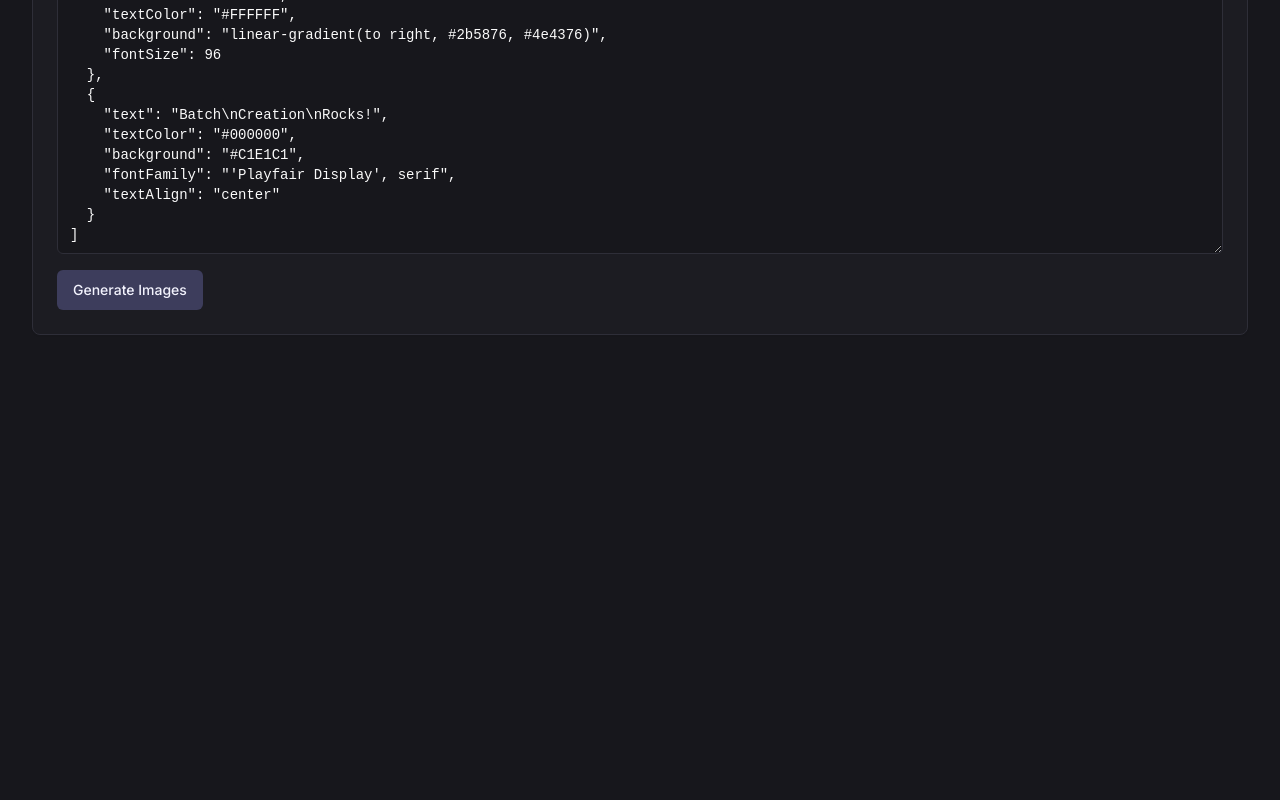
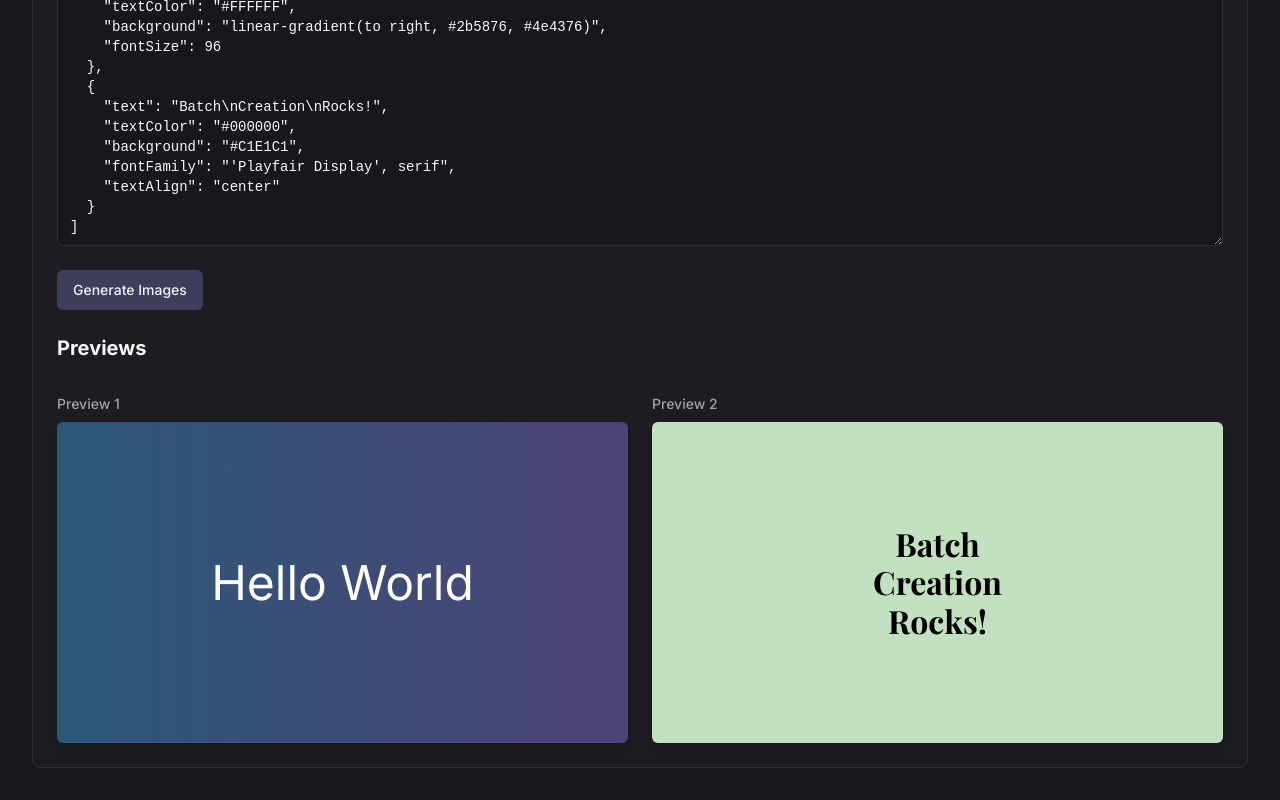
Before and after one commit to hami-r/image-overlay, a Next.js app: page /batch in a window 1280 px wide. Shown: the part 296-1096 px from the top of the page. Before the commit the page ends 800 px from the top, so only its background shows below. Built offline with nearby package versions, Linux system fonts and the light colour scheme.

Commit message:
I want to show preview in bulk update

```diff
--- a/src/components/batch-editor.tsx
+++ b/src/components/batch-editor.tsx
@@ -1,10 +1,11 @@
 "use client";
 
-import { useState } from 'react';
+import { useState, useEffect } from 'react';
 import { Textarea } from '@/components/ui/textarea';
 import { Button } from '@/components/ui/button';
 import { useToast } from '@/hooks/use-toast';
-import { Code, Bot } from 'lucide-react';
+import { Code, Bot, AlertTriangle } from 'lucide-react';
+import { Alert, AlertDescription, AlertTitle } from '@/components/ui/alert';
 
 const exampleJson = [
   {
@@ -24,21 +25,33 @@ const exampleJson = [
 
 export function BatchEditor() {
     const [jsonInput, setJsonInput] = useState(JSON.stringify(exampleJson, null, 2));
+    const [configs, setConfigs] = useState<any[]>(exampleJson);
     const [isGenerating, setIsGenerating] = useState(false);
+    const [jsonError, setJsonError] = useState<string | null>(null);
     const { toast } = useToast();
 
-    const handleGenerate = async () => {
-        let configs;
+    useEffect(() => {
         try {
-            configs = JSON.parse(jsonInput);
-            if (!Array.isArray(configs)) {
-                throw new Error("Input must be a JSON array.");
+            const parsed = JSON.parse(jsonInput);
+            if (Array.isArray(parsed)) {
+                setConfigs(parsed);
+                setJsonError(null);
+            } else {
+                setJsonError("Input must be a JSON array.");
+                setConfigs([]);
             }
         } catch (error: any) {
+            setJsonError(error.message);
+            setConfigs([]);
+        }
+    }, [jsonInput]);
+
+    const handleGenerate = async () => {
+        if (jsonError) {
              toast({
                 variant: "destructive",
                 title: "Invalid JSON",
-                description: error.message,
+                description: "Please fix the JSON errors before generating images.",
             });
             return;
         }
@@ -108,13 +121,21 @@ export function BatchEditor() {
 
             // Draw background
             if (background.includes('gradient')) {
-                const gradient = ctx.createLinearGradient(0, 0, width, 0);
+                const gradient = ctx.createLinearGradient(0, 0, width, height);
                  const colors = background.match(/#([0-9a-fA-F]{6}|[0-9a-fA-F]{3})/g);
                 if(colors && colors.length >= 2) {
+                    const direction = background.match(/to (right|left|bottom|top)/);
+                    if (direction && direction[1] === 'right') {
+                         const gradient = ctx.createLinearGradient(0, 0, width, 0);
                          gradient.addColorStop(0, colors[0]);
                          gradient.addColorStop(1, colors[1]);
+                         ctx.fillStyle = gradient;
+                    } else {
+                        gradient.addColorStop(0, colors[0]);
+                        gradient.addColorStop(1, colors[1]);
+                        ctx.fillStyle = gradient;
                     }
-                ctx.fillStyle = gradient;
+                }
             } else {
                  ctx.fillStyle = background;
             }
@@ -133,8 +154,12 @@ export function BatchEditor() {
             const lines = manualLines.flatMap((line: string) => wrapText(ctx, line, maxTextWidth));
 
             const lineHeight = fontSize * 1.2;
-            const totalTextHeight = (lines.length - 1) * lineHeight;
-            let startY = (height - totalTextHeight) / 2;
+            const totalTextHeight = (lines.length) * lineHeight;
+            let startY = (height - totalTextHeight) / 2 + (lineHeight/2);
+            if (lines.length > 1) {
+                startY -= (lineHeight * (lines.length - 1)) / 2
+            }
+
 
             lines.forEach((line: string, lineIndex: number) => {
                 const y = startY + lineIndex * lineHeight;
@@ -156,9 +181,49 @@ export function BatchEditor() {
         });
     };
 
+    const renderPreview = (config: any, index: number) => {
+         const {
+            text = "Missing Text",
+            textColor = "#000000",
+            fontSize = 64,
+            fontFamily = "'Inter', sans-serif",
+            textAlign = "center",
+            background = "#FFFFFF",
+            width = 1280,
+            height = 720
+        } = config;
+
+        const backgroundStyle: React.CSSProperties = { background };
+        const textStyle: React.CSSProperties = {
+            color: textColor,
+            fontSize: `${fontSize / 32}rem`,
+            fontFamily: fontFamily,
+            textAlign: textAlign as CanvasTextAlign,
+            lineHeight: 1.2,
+            whiteSpace: 'pre-wrap',
+            padding: '1rem',
+            wordBreak: 'break-word',
+        };
+
         return (
-        <div className="space-y-4">
-            <p className="text-sm text-muted-foreground">
+            <div key={index} className="flex flex-col gap-2">
+                <p className="text-sm font-medium text-muted-foreground">Preview {index + 1}</p>
+                <div
+                    className="w-full flex items-center justify-center shadow-lg rounded-md bg-card-foreground/5"
+                    style={{ ...backgroundStyle, aspectRatio: `${width} / ${height}` }}
+                >
+                    <div>
+                        <p style={textStyle}>{text}</p>
+                    </div>
+                </div>
+            </div>
+        )
+    }
+
+    return (
+        <div className="space-y-6">
+            <div>
+                <p className="text-sm text-muted-foreground mb-2">
                     Define image properties like `text`, `textColor`, `fontSize`, `fontFamily`, `textAlign`, `background`, `width`, and `height`.
                     All properties are optional. See the example below.
                 </p>
@@ -173,7 +238,18 @@ export function BatchEditor() {
                     />
                     <Code className="absolute top-3 right-3 text-muted-foreground" />
                 </div>
-            <Button onClick={handleGenerate} disabled={isGenerating}>
+                 {jsonError && (
+                    <Alert variant="destructive" className="mt-4">
+                        <AlertTriangle className="h-4 w-4" />
+                        <AlertTitle>Invalid JSON</AlertTitle>
+                        <AlertDescription>
+                            <pre className="text-xs">{jsonError}</pre>
+                        </AlertDescription>
+                    </Alert>
+                )}
+            </div>
+
+            <Button onClick={handleGenerate} disabled={isGenerating || !!jsonError}>
                 {isGenerating ? (
                     <>
                         <Bot className="mr-2 h-4 w-4 animate-spin" />
@@ -181,6 +257,15 @@ export function BatchEditor() {
                     </>
                 ) : "Generate Images"}
             </Button>
+
+            {configs.length > 0 && (
+                <div className="space-y-8">
+                     <h3 className="text-xl font-semibold">Previews</h3>
+                    <div className="grid grid-cols-1 md:grid-cols-2 gap-6">
+                        {configs.map(renderPreview)}
+                    </div>
+                </div>
+            )}
         </div>
     );
 }
```
Lines whose indentation alone changed are shown as unchanged.
